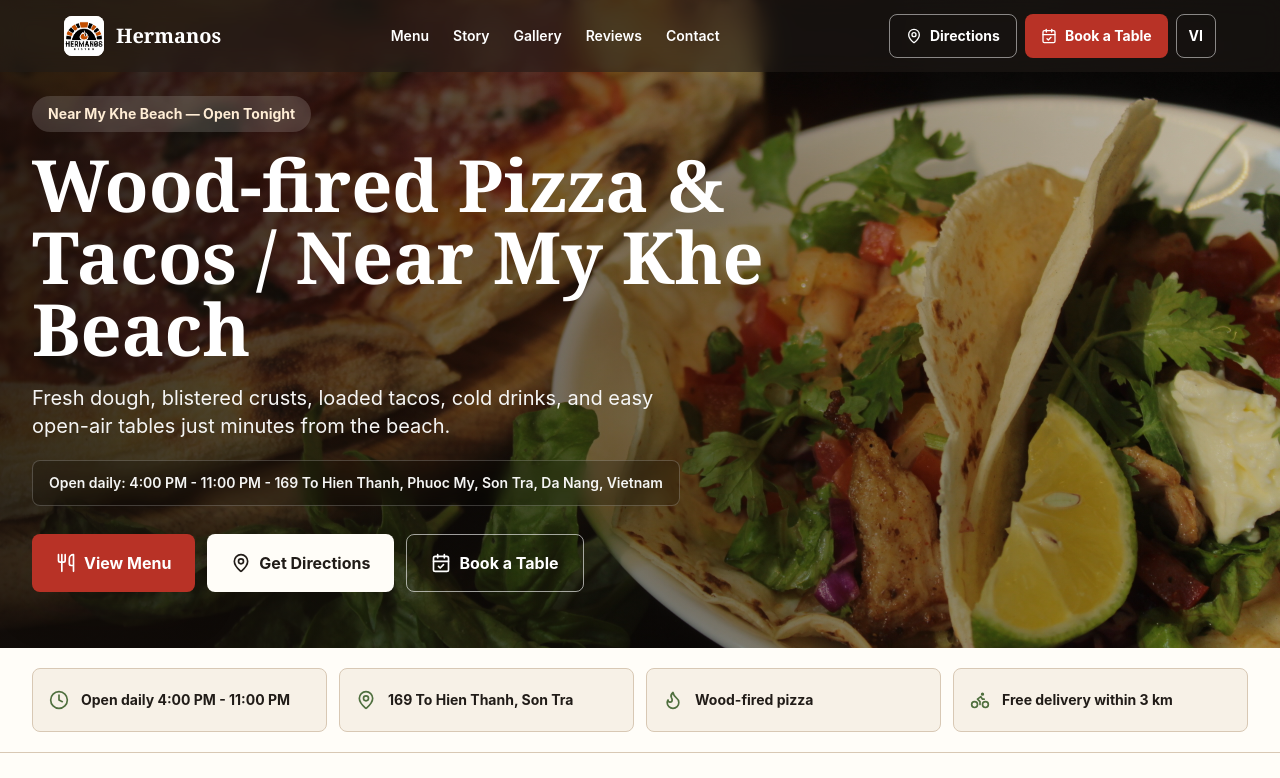
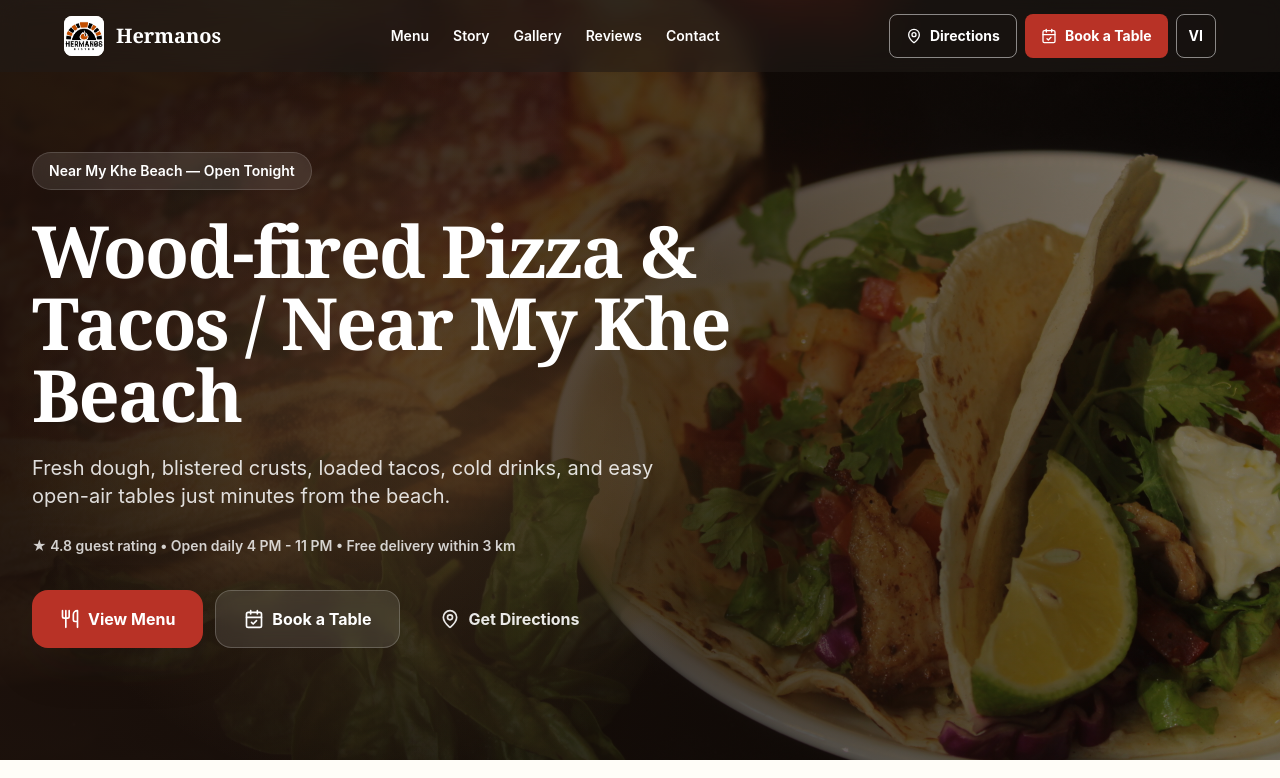
Before and after one commit to trandinhhieu/PMax, a Next.js app: page /en in a window 1280 px wide. Shown: the top 778 px of the page. Built offline with nearby package versions, Linux system fonts and the light colour scheme; no server answers.

Commit message:
[PMax] Update Hero section

```diff
--- a/src/components/landing/HeroSection.tsx
+++ b/src/components/landing/HeroSection.tsx
@@ -10,29 +10,35 @@ export function HeroSection({ locale }: { locale: Locale }) {
   const t = copy[locale];
 
   return (
-    <section className="relative min-h-[calc(86vh-72px)] overflow-hidden bg-charcoal text-white">
+    <section className="relative min-h-[680px] overflow-hidden bg-charcoal text-white lg:min-h-[760px]">
+      <div className="absolute inset-0">
         <Image
           priority
           alt="Wood-fired pizza served at Hermanos Da Nang"
-        className="absolute inset-0 h-full w-full object-cover"
+          className="object-cover"
           fill
           sizes="100vw"
           src={businessInfo.assets.hero}
         />
-      <div className="absolute inset-0 bg-[linear-gradient(90deg,rgba(20,14,10,0.80),rgba(20,14,10,0.46),rgba(20,14,10,0.18))]" />
-      <div className="relative mx-auto flex min-h-[72vh] max-w-7xl items-center px-4 pb-14 pt-24 sm:px-6 lg:px-8">
+        <div className="absolute inset-0 bg-black/35" />
+        <div className="absolute inset-0 bg-gradient-to-r from-[#1E120C]/90 via-[#1E120C]/60 to-[#1E120C]/20" />
+        <div className="absolute inset-0 bg-[radial-gradient(circle_at_30%_55%,rgba(196,154,90,0.20),transparent_38%)]" />
+      </div>
+      <div className="relative mx-auto flex min-h-[680px] max-w-7xl items-center px-4 pb-14 pt-24 sm:px-6 lg:min-h-[760px] lg:px-8">
         <div className="max-w-3xl">
-          <p className="mb-4 inline-flex rounded-full bg-white/15 px-4 py-2 text-sm font-bold text-orange-100 backdrop-blur">
+          <p className="mb-6 inline-flex rounded-full border border-white/15 bg-white/10 px-4 py-2 text-sm font-semibold text-white backdrop-blur">
             {t.hero.eyebrow}
           </p>
-          <h1 className="font-display text-5xl font-bold leading-tight sm:text-6xl lg:text-7xl">{t.hero.title}</h1>
-          <p className="mt-5 max-w-2xl text-lg leading-8 text-stone-100 sm:text-xl">{t.hero.body}</p>
-          <p className="mt-5 inline-flex max-w-2xl rounded-lg border border-white/20 bg-black/20 px-4 py-3 text-sm font-semibold text-stone-100 backdrop-blur">
-            {businessInfo.openingHours[locale]} - {businessInfo.address[locale]}
+          <h1 className="font-display text-5xl font-bold leading-[0.98] tracking-tight sm:text-6xl lg:text-7xl">
+            {t.hero.title}
+          </h1>
+          <p className="mt-6 max-w-2xl text-lg leading-8 text-white/85 sm:text-xl">{t.hero.body}</p>
+          <p className="mt-6 max-w-2xl text-sm font-semibold leading-6 text-white/80 sm:inline-flex sm:items-center">
+            {t.hero.trustLine}
           </p>
-          <div className="mt-7 flex flex-col gap-3 sm:flex-row">
+          <div className="mt-8 flex flex-col gap-3 sm:flex-row">
             <TrackedLink
-              className="inline-flex min-h-12 items-center justify-center rounded-lg bg-tomato px-6 py-4 font-bold text-white shadow-large transition hover:-translate-y-0.5 hover:bg-tomato-hover"
+              className="inline-flex min-h-14 items-center justify-center rounded-2xl bg-tomato px-7 py-4 text-base font-bold text-white shadow-large transition hover:-translate-y-0.5 hover:bg-tomato-hover focus-visible:outline-none focus-visible:ring-2 focus-visible:ring-tomato focus-visible:ring-offset-2 focus-visible:ring-offset-charcoal"
               event={trackingEvents.viewMenu}
               href={`/${locale}/menu`}
               locale={locale}
@@ -42,7 +48,17 @@ export function HeroSection({ locale }: { locale: Locale }) {
               {t.hero.menu}
             </TrackedLink>
             <TrackedLink
-              className="inline-flex min-h-12 items-center justify-center rounded-lg bg-porcelain px-6 py-4 font-bold text-charcoal transition hover:-translate-y-0.5"
+              className="inline-flex min-h-14 items-center justify-center rounded-2xl border border-white/20 bg-white/10 px-7 py-4 text-base font-bold text-white backdrop-blur transition hover:-translate-y-0.5 hover:bg-white/20 focus-visible:outline-none focus-visible:ring-2 focus-visible:ring-tomato focus-visible:ring-offset-2 focus-visible:ring-offset-charcoal"
+              event={trackingEvents.bookingStart}
+              href="#booking"
+              locale={locale}
+              location="hero"
+            >
+              <CalendarCheck aria-hidden className="mr-2 h-5 w-5" />
+              {t.hero.booking}
+            </TrackedLink>
+            <TrackedLink
+              className="inline-flex min-h-14 items-center justify-center rounded-2xl px-7 py-4 text-base font-bold text-white/90 transition hover:-translate-y-0.5 hover:bg-white/10 hover:text-white focus-visible:outline-none focus-visible:ring-2 focus-visible:ring-tomato focus-visible:ring-offset-2 focus-visible:ring-offset-charcoal"
               event={trackingEvents.clickGetDirections}
               href={businessInfo.googleMapsUrl}
               locale={locale}
@@ -51,16 +67,6 @@ export function HeroSection({ locale }: { locale: Locale }) {
               <MapPin aria-hidden className="mr-2 h-5 w-5" />
               {t.hero.directions}
             </TrackedLink>
-            <TrackedLink
-              className="inline-flex min-h-12 items-center justify-center rounded-lg border border-white/60 px-6 py-4 font-bold text-white transition hover:-translate-y-0.5 hover:bg-white/10"
-              event={trackingEvents.bookingStart}
-              href="#booking"
-              locale={locale}
-              location="hero"
-            >
-              <CalendarCheck aria-hidden className="mr-2 h-5 w-5" />
-              {t.hero.booking}
-            </TrackedLink>
           </div>
         </div>
       </div>
```
Also changed, not shown: 1 other file (tests, documents, lock files or other folders). Lines whose indentation alone changed are shown as unchanged.
